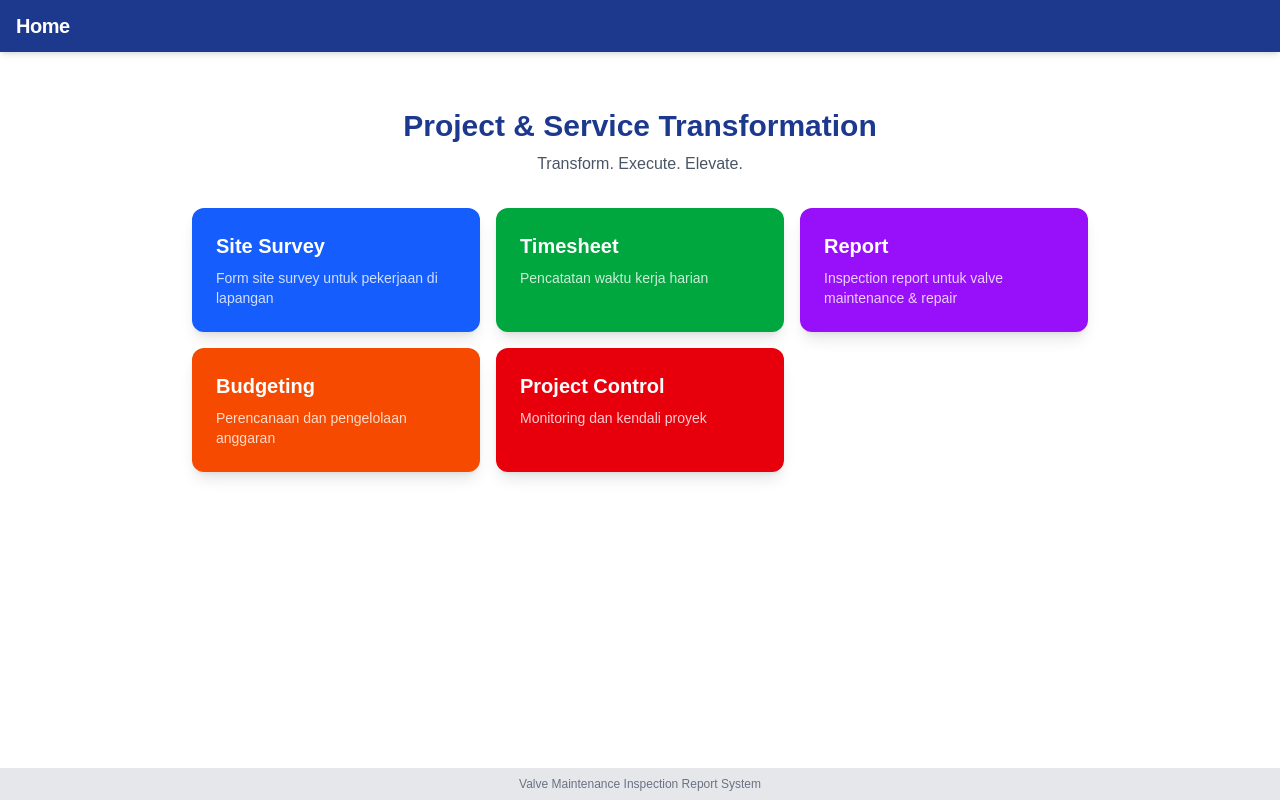
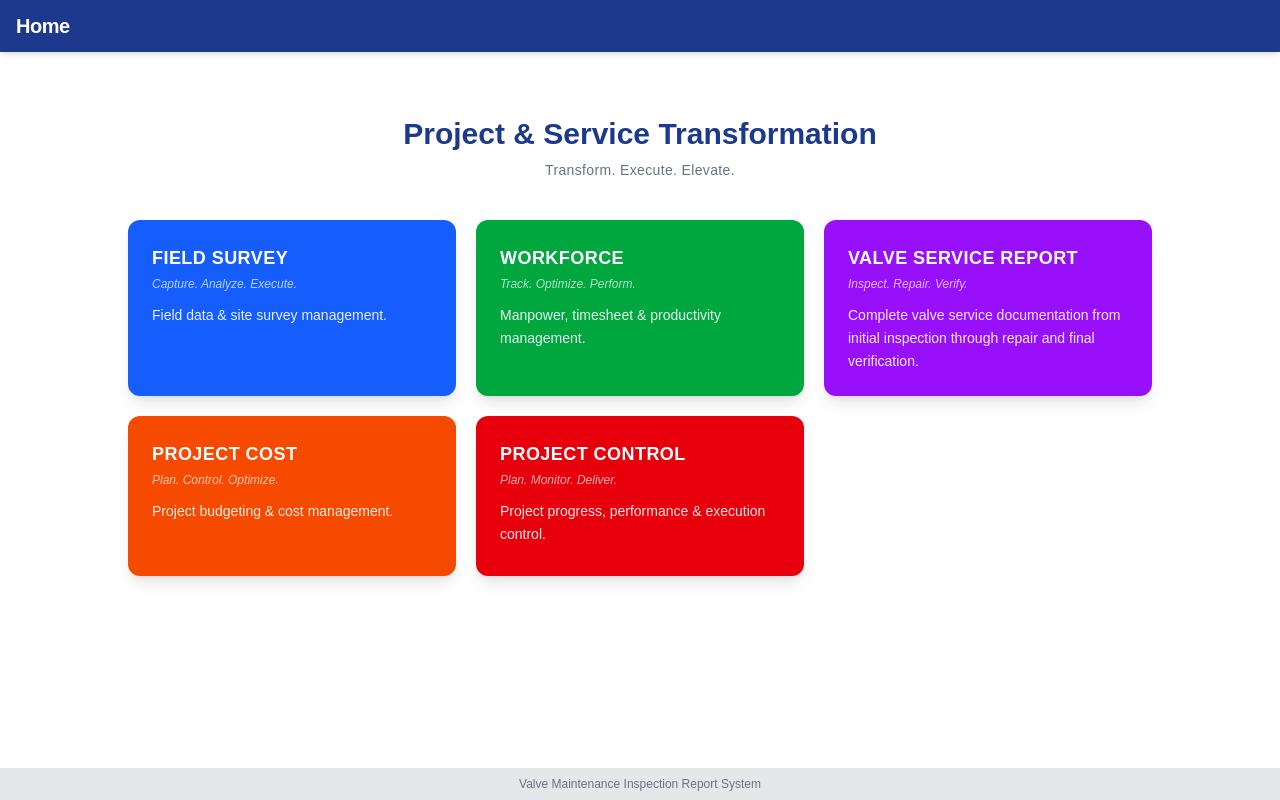
Before and after one commit to iksanfn1094/valve-report, a Next.js app: page / in a window 1280 px wide. Built offline with nearby package versions, Linux system fonts and the light colour scheme.

Commit message:
feat: Homepage redesign - 5 menu dengan tagline dan deskripsi baru

```diff
--- a/app/page.tsx
+++ b/app/page.tsx
@@ -2,32 +2,37 @@ import Link from "next/link";
 
 const menus = [
   {
-    title: "Site Survey",
-    desc: "Form site survey untuk pekerjaan di lapangan",
+    title: "FIELD SURVEY",
+    tagline: "Capture. Analyze. Execute.",
+    desc: "Field data & site survey management.",
     href: "/site-survey",
     color: "bg-blue-600 hover:bg-blue-700",
   },
   {
-    title: "Timesheet",
-    desc: "Pencatatan waktu kerja harian",
+    title: "WORKFORCE",
+    tagline: "Track. Optimize. Perform.",
+    desc: "Manpower, timesheet & productivity management.",
     href: "/timesheet",
     color: "bg-green-600 hover:bg-green-700",
   },
   {
-    title: "Report",
-    desc: "Inspection report untuk valve maintenance & repair",
+    title: "VALVE SERVICE REPORT",
+    tagline: "Inspect. Repair. Verify.",
+    desc: "Complete valve service documentation from initial inspection through repair and final verification.",
     href: "/reports",
     color: "bg-purple-600 hover:bg-purple-700",
   },
   {
-    title: "Budgeting",
-    desc: "Perencanaan dan pengelolaan anggaran",
+    title: "PROJECT COST",
+    tagline: "Plan. Control. Optimize.",
+    desc: "Project budgeting & cost management.",
     href: "/budgeting",
     color: "bg-orange-600 hover:bg-orange-700",
   },
   {
-    title: "Project Control",
-    desc: "Monitoring dan kendali proyek",
+    title: "PROJECT CONTROL",
+    tagline: "Plan. Monitor. Deliver.",
+    desc: "Project progress, performance & execution control.",
     href: "/project-control",
     color: "bg-red-600 hover:bg-red-700",
   },
@@ -35,22 +40,21 @@ const menus = [
 
 export default function Home() {
   return (
-    <div className="space-y-8 py-8">
+    <div className="space-y-10 py-10">
       <div className="text-center">
         <h1 className="text-3xl font-bold text-blue-900">Project &amp; Service Transformation</h1>
-        <p className="text-gray-600 mt-2">
-          Transform. Execute. Elevate.
-        </p>
+        <p className="text-gray-500 mt-2 text-sm tracking-wide">Transform. Execute. Elevate.</p>
       </div>
-      <div className="grid grid-cols-1 sm:grid-cols-2 lg:grid-cols-3 gap-4 max-w-4xl mx-auto">
+      <div className="grid grid-cols-1 sm:grid-cols-2 lg:grid-cols-3 gap-5 max-w-5xl mx-auto">
         {menus.map((m) => (
           <Link
             key={m.title}
             href={m.href}
-            className={`${m.color} text-white rounded-xl p-6 shadow-lg transition hover:scale-105`}
+            className={`${m.color} text-white rounded-xl p-6 shadow-lg transition hover:scale-105 flex flex-col min-h-[160px]`}
           >
-            <h2 className="text-xl font-bold">{m.title}</h2>
-            <p className="text-sm mt-2 text-white/80">{m.desc}</p>
+            <h2 className="text-lg font-bold tracking-wide">{m.title}</h2>
+            <p className="text-xs text-white/70 mt-1 italic">{m.tagline}</p>
+            <p className="text-sm mt-3 text-white/90 leading-relaxed flex-1">{m.desc}</p>
           </Link>
         ))}
       </div>
```
